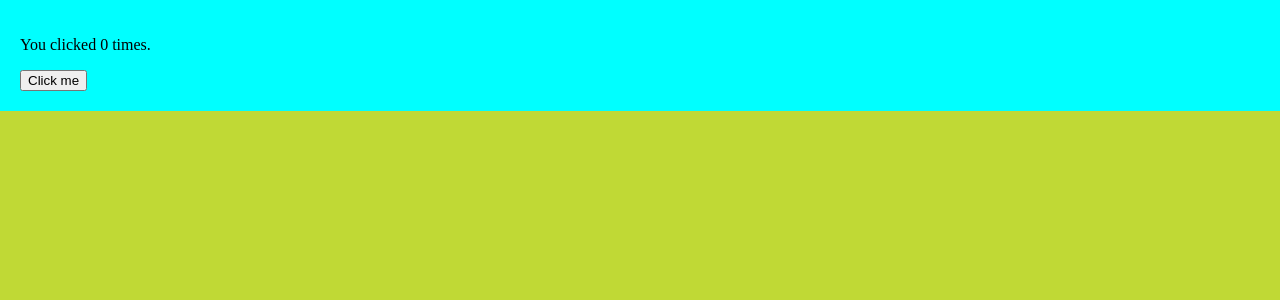
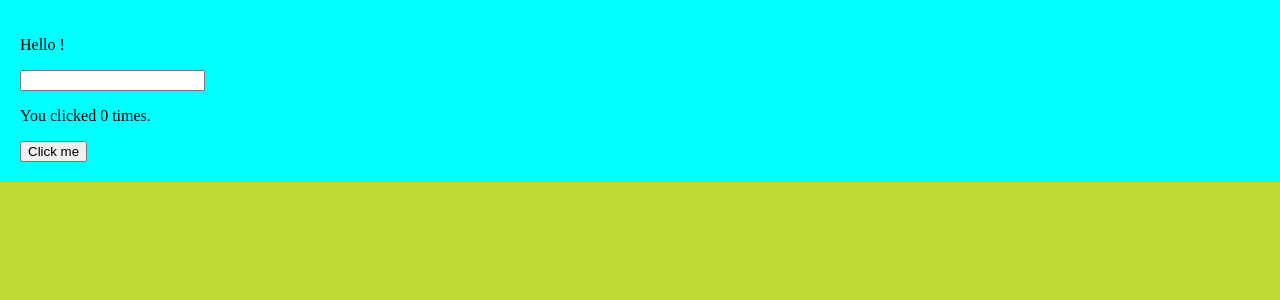
Before and after one commit to SinhaVinit/Main-Concept-React, a React (Create React App) app: page / in a window 1280 px wide. Shown: the top 300 px of the page. Built offline with nearby package versions, Linux system fonts and the light colour scheme.

Commit message:
Introducing Hooks 3 (using 2  useState)

```diff
--- a/src/components/App.jsx
+++ b/src/components/App.jsx
@@ -1,17 +1,11 @@
-import React, { useState, useEffect } from "react";
+import CountComp from "./CountComp";
+import NameComp from "./NameComp";
 
 function App() {
-  const [count, setCount] = useState(0);
-
-  useEffect(() => {
-    document.title = `You clicked ${count} times`;
-    console.log(document.title);
-  });
-
   return (
     <div>
-      <p>You clicked {count} times.</p>
-      <button onClick={() => setCount(count + 1)}>Click me</button>
+      <NameComp />
+      <CountComp />
     </div>
   );
 }
--- /dev/null
+++ b/src/components/CountComp.jsx
@@ -0,0 +1,19 @@
+import { useState, useEffect } from "react";
+
+function CountComp() {
+  const [count, setCount] = useState(0);
+
+  useEffect(() => {
+    document.title = `You clicked ${count} times`;
+    console.log(document.title);
+  });
+
+  return (
+    <div>
+      <p>You clicked {count} times.</p>
+      <button onClick={() => setCount(count + 1)}>Click me</button>
+    </div>
+  );
+}
+
+export default CountComp;
--- /dev/null
+++ b/src/components/NameComp.jsx
@@ -0,0 +1,14 @@
+import { useState } from "react";
+
+function NameComp() {
+  const [name, setName] = useState("");
+
+  return (
+    <div>
+      <p>Hello {name}!</p>
+      <input value={name} onChange={(e) => setName(e.target.value)} />
+    </div>
+  );
+}
+
+export default NameComp;
```
